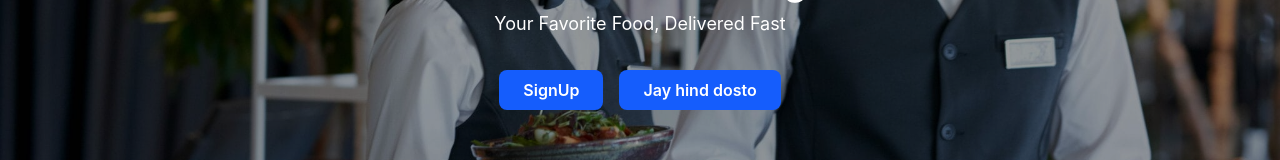
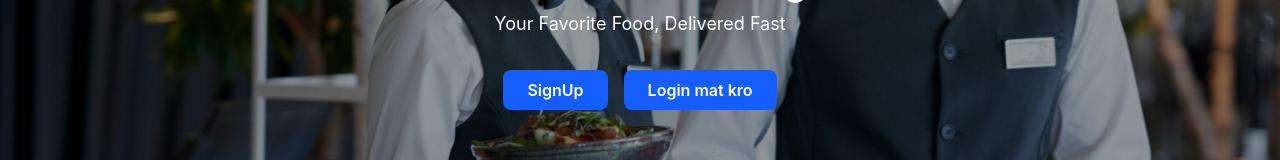
Before and after one commit to satyanshu123456/Cravings_7, a React (Vite) app: page / in a window 1280 px wide. Shown: the part 439-599 px from the top of the page. Built offline with nearby package versions, Linux system fonts and the light colour scheme.

Commit message:
fix: update button text for clarity in Home component

```diff
--- a/src/pages/Home.jsx
+++ b/src/pages/Home.jsx
@@ -18,7 +18,7 @@ const Home = () => {
             </button>
 
             <button className="mt-4 px-6 py-2 bg-blue-600  text-white font-semibold rounded-lg">
-              Jay hind dosto
+              Login mat kro
             </button>
           </div>
         </div>
```
